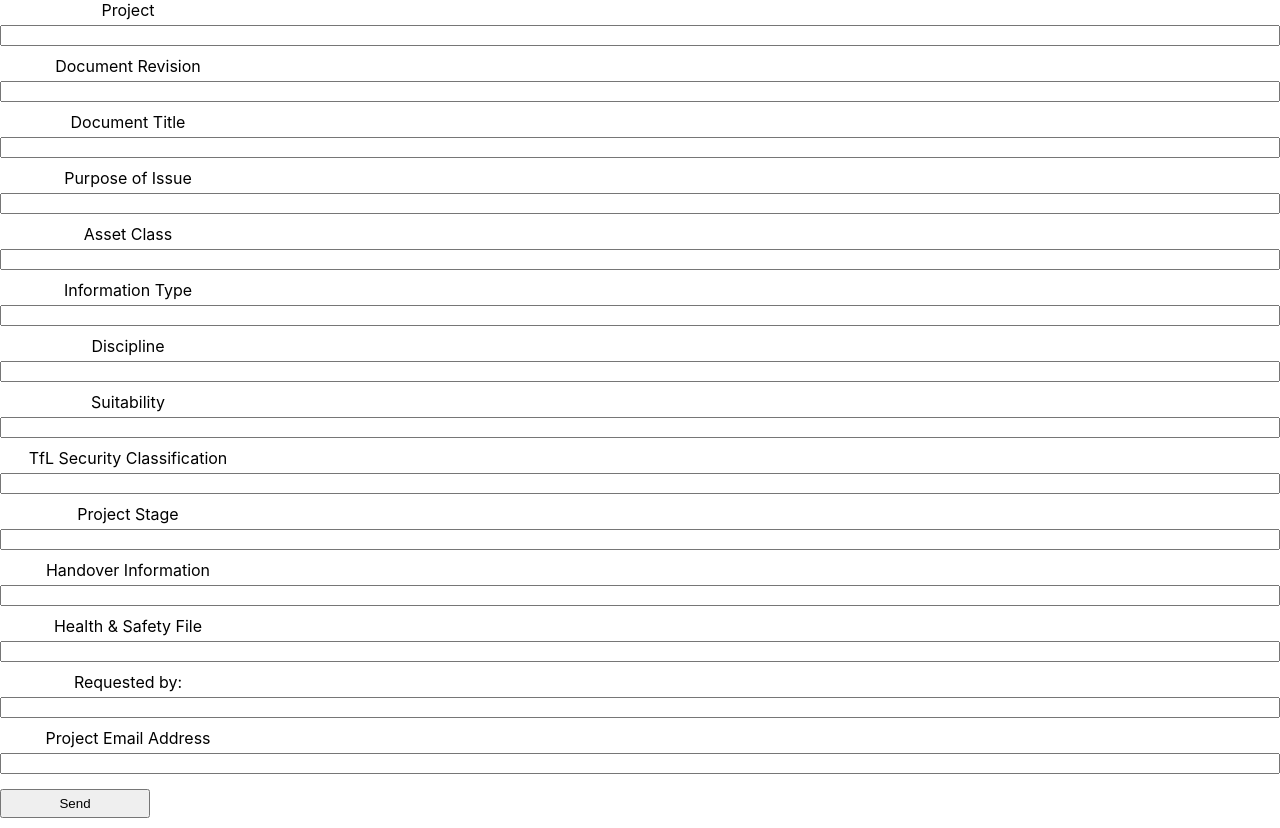
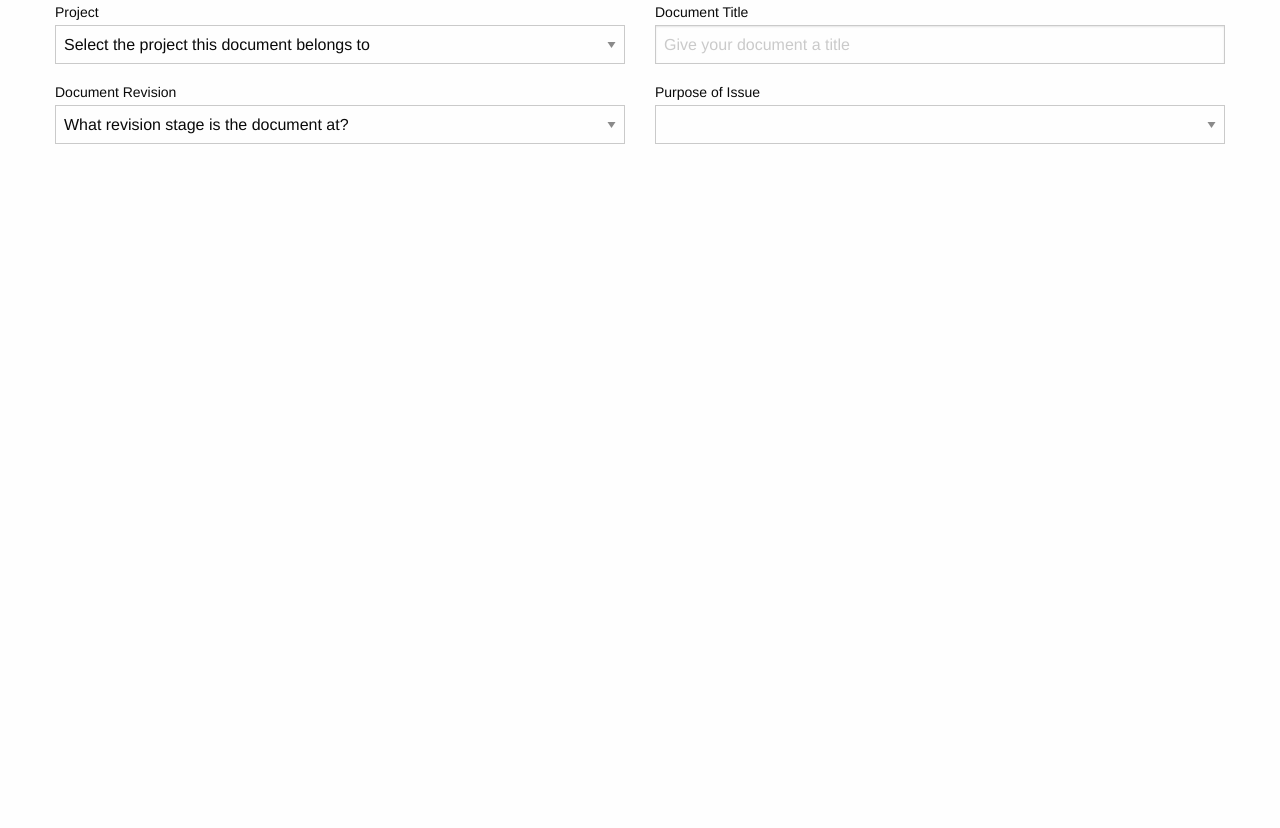
Before and after one commit to Senny10/CapitalDNRF, a React (Create React App) app in the folder document-numbers/: page / in a window 1280 px wide. After the commit the page ends 800 px from the top, so only its background shows below. Built offline with nearby package versions, Linux system fonts and the light colour scheme.

Commit message:
dropdown menu components and free text components included

```diff
--- a/document-numbers/package.json
+++ b/document-numbers/package.json
@@ -10,6 +10,7 @@
     "@types/node": "^16.18.23",
     "@types/react": "^18.0.35",
     "@types/react-dom": "^18.0.11",
+    "foundation-sites": "^6.7.5",
     "react": "^18.2.0",
     "react-dom": "^18.2.0",
     "react-hook-form": "^7.38.0",
--- a/document-numbers/src/App.css
+++ b/document-numbers/src/App.css
@@ -1,4 +1,4 @@
-.form-control {
+/* .form-control {
   display: flex;
   flex-direction: column;
   margin-bottom: 10px;
@@ -17,6 +17,11 @@ button {
 
 .App {
   text-align: center;
+}
+
+.errorMsg {
+  color: red;
+  font-weight: bold;
 }
 
 .App-logo {
@@ -52,4 +57,4 @@ button {
   to {
     transform: rotate(360deg);
   }
-}
+} */
--- a/document-numbers/src/App.tsx
+++ b/document-numbers/src/App.tsx
@@ -1,25 +1,37 @@
-import React from 'react';
+import React, { useState } from 'react';
 import { useForm } from 'react-hook-form';
 import './App.css';
+import Form, { FormState } from './Components/Form';
 
 function App() {
-  const {
-    register,
-    handleSubmit,
-    formState: { errors },
-  } = useForm();
-  const onSubmit = (data: any) => {
-    console.log(data);
-  };
+  // const {
+  //   register,
+  //   handleSubmit,
+  //   formState: { errors },
+  // } = useForm();
+
+  // const onSubmit = (data: any) => {
+  //   console.log(data);
+  // };
+
+  const [formState, setFormState] = useState<FormState>({
+    project: '',
+    documentTitle: '',
+    documentRevision: '',
+    purposeOfIssue: '',
+  });
+
   return (
     <div className="App">
-      <form onSubmit={handleSubmit(onSubmit)}>
+      <Form formState={formState} setFormState={setFormState} />
+
+      {/* <form onSubmit={handleSubmit(onSubmit)}>
         <div className="form-control">
           <label>Project</label>
           <input type='project' {...register('project', {
             required: true
           })} name='project' />
-          {errors.project && errors.project.type === "required" && (
+          {errors.project?.type === "required" && (
             <p className="errorMsg">Project number is required.</p>
           )}
         </div>
@@ -28,16 +40,16 @@ function App() {
           <input type='docrev' {...register('docrev', {
             required: true
           })} name='docrev' />
-          {errors.docrev && errors.docrev.type === "required" && (
+          {errors.docrev?.type === "required" && (
             <p className="errorMsg">Document revision is required.</p>
           )}
         </div>
-        <div className="form-control">
+        <div className="form-\control">
           <label>Document Title</label>
           <input type='doctitle' {...register('doctitle', {
             required: true
           })} name='doctitle' />
-          {errors.doctitle && errors.doctitle.type === "required" && (
+          {errors.doctitle?.type === "required" && (
             <p className="errorMsg">Document title is required.</p>
           )}
         </div>
@@ -46,7 +58,7 @@ function App() {
           <input type='purpOfIssue' {...register('purpOfIssue', {
             required: true
           })} name='purpOfIssue' />
-          {errors.purpOfIssue && errors.purpOfIssue.type === "required" && (
+          {errors.purpOfIssue?.type === "required" && (
             <p className="errorMsg">Document purpose of issue is required.</p>
           )}
         </div>
@@ -55,7 +67,7 @@ function App() {
           <input type='assetclass' {...register('assetclass', {
             required: true
           })} name='assetclass' />
-          {errors.assetclass && errors.assetclass.type === "required" && (
+          {errors.assetclass?.type === "required" && (
             <p className="errorMsg">Document asset case required.</p>
           )}
         </div>
@@ -64,7 +76,7 @@ function App() {
           <input type='infotype' {...register('infotype', {
             required: true
           })} name='infotype' />
-          {errors.infotype && errors.infortype.type === "required" && (
+          {errors.infotype?.type === "required" && (
             <p className="errorMsg">Document type is required.</p>
           )}
         </div>
@@ -73,7 +85,7 @@ function App() {
           <input type='discipline' {...register('discipline', {
             required: true
           })} name='discipline' />
-          {errors.discipline && errors.discipline.type === "required" && (
+          {errors.discipline?.type === "required" && (
             <p className="errorMsg">Document discipline of issue is required.</p>
           )}
         </div>
@@ -82,7 +94,7 @@ function App() {
           <input type='suitability' {...register('suitability', {
             required: true
           })} name='suitability' />
-          {errors.suitability && errors.suitability.type === "required" && (
+          {errors.suitability?.type === "required" && (
             <p className="errorMsg">Suitability code is required.</p>
           )}
         </div>
@@ -91,7 +103,7 @@ function App() {
           <input type='securityclass' {...register('securityclass', {
             required: true
           })} name='securityclass' />
-          {errors.securityclass && errors.securityclass.type === "required" && (
+          {errors.securityclass?.type === "required" && (
             <p className="errorMsg">Security class is required.</p>
           )}
         </div>
@@ -100,7 +112,7 @@ function App() {
           <input type='projstage' {...register('projstage', {
             required: true
           })} name='projstage' />
-          {errors.projstage && errors.projstage.type === "required" && (
+          {errors.projstage?.type === "required" && (
             <p className="errorMsg">Project stage is required.</p>
           )}
         </div>
@@ -109,7 +121,7 @@ function App() {
           <input type='handoverinfo' {...register('handoverinfo', {
             required: true
           })} name='handoverinfo' />
-          {errors.handoverinfo && errors.handoverinfo.type === "required" && (
+          {errors.handoverinfo?.type === "required" && (
             <p className="errorMsg">Handover information is required.</p>
           )}
         </div>
@@ -118,7 +130,7 @@ function App() {
           <input type='hsf' {...register('hsf', {
             required: true
           })} name='hsf' />
-          {errors.hsf && errors.hsf.type === "required" && (
+          {errors.hsf?.type === "required" && (
             <p className="errorMsg">REQUIRED!!!</p>
           )}
         </div>
@@ -127,7 +139,7 @@ function App() {
           <input type='requested' {...register('requested', {
             required: true
           })} name='requested' />
-          {errors.purpOfIssue && errors.purpOfIssue.type === "required" && (
+          {errors.requested?.type === "required" && (
             <p className="errorMsg">REQUIRED!!! - Who needs to see this number??</p>
           )}
         </div>
@@ -136,7 +148,7 @@ function App() {
           <input type='emailAddress' {...register('emailAddress', {
             required: true
           })} name='emailAddress' />
-          {errors.emailAddress && errors.emailAddress.type === "required" && (
+          {errors.emailAddress?.type === "required" && (
             <p className="errorMsg">Email address is required.</p>
           )}
         </div>
@@ -144,7 +156,7 @@ function App() {
           <label></label>
           <button type="submit">Send</button>
         </div>
-      </form>
+      </form> */}
 
     </div>
   );
--- /dev/null
+++ b/document-numbers/src/Components/Form.tsx
@@ -0,0 +1,77 @@
+import React, {ChangeEventHandler} from 'react';
+
+import Input from './Input';
+
+export interface FormState {
+    project: string;
+    documentTitle: string;
+    documentRevision: string;
+    purposeOfIssue: string;
+}
+
+interface FormProps {
+    formState: FormState;
+    setFormState: (newValue: FormState) => void;
+}
+
+const Form = ({ formState, setFormState }: FormProps) => {
+    const updateFormValue =
+        (name: string): ChangeEventHandler<HTMLInputElement | HTMLSelectElement> =>
+            (event) => {
+                setFormState({
+                    ...formState,
+                    [name]: event.target.value,
+                });
+            };
+
+    return (
+        <form>
+            <div className="grid-container">
+                <div className="grid-x grid-padding-x">
+                    <Input
+                        label='Project'
+                        name='project'
+                        value={formState.project}
+                        placeholder='Select the project this document belongs to'
+                        type='drop-down'
+                        options={[{ label: 'test', value: 'test' }]}
+                        updateValue={updateFormValue('project')}
+                    />
+                    <Input
+                        label='Document Title'
+                        name='documentTitle'
+                        value={formState.documentTitle}
+                        placeholder='Give your document a title'
+                        updateValue={updateFormValue('documentTitle')}
+                    />
+                    <Input
+                        label='Document Revision'
+                        name='documentRevision'
+                        value={formState.documentRevision}
+                        placeholder='What revision stage is the document at?'
+                        type='drop-down'
+                        options={[
+                            { label: 'P01 - Drawing Draft', value: 'P01' },
+                            { label: 'C01 - Technical Document Draft', value: 'C01' },
+                            { label: '01 - External Technical Document', value: '01' },
+                        ]}
+                        updateValue={updateFormValue('documentRevision')}
+                    />
+                    <Input
+                    label= 'Purpose of Issue'
+                    name= 'purposeOfIssue'
+                    value= {formState.purposeOfIssue}
+                    type= 'drop-down'
+                    options={[
+                        {label: 'For Information', value: 'For Information'},
+                        {label: 'For Acceptance', value: 'For Acceptance'},
+                    ]}
+                    updateValue={updateFormValue('purposeOfIssue')}
+                    />
+                </div>
+            </div>
+        </form>
+    );
+};
+
+export default Form;
--- /dev/null
+++ b/document-numbers/src/Components/Input.tsx
@@ -0,0 +1,73 @@
+import React, { ChangeEventHandler } from 'react';
+
+interface InputProps {
+    label: string;
+    name: string;
+    value: string;
+    placeholder?: string;
+    required?: boolean;
+    type?: 'text' | 'email' | 'drop-down';
+    options?: Array<{
+        label: string;
+        value: string;
+    }>;
+    updateValue: ChangeEventHandler<HTMLInputElement | HTMLSelectElement>;
+}
+
+
+const createInputComponent = ({ label, name, value, placeholder, required, type, options, updateValue }: InputProps) => {
+    type = !!type ? type : 'text';
+
+    if (['text', 'email'].includes(type)) {
+        return <input
+            type={type}
+            name={name}
+            value={value}
+            placeholder={placeholder}
+            required={!!required}
+            onChange={updateValue}
+        />;
+    }
+
+    if ('drop-down' === type) {
+        if (!options) {
+            return <div>MISSING OPTIONS</div>;
+        }
+
+        return (
+            <select
+                title={label}
+                name={name}
+                value={value}
+                required={!!required}
+                onChange={updateValue}
+                defaultValue={''}
+            >
+                <option value='' disabled>{placeholder}</option>
+                {options.map(option => (
+                    <option
+                        key={`${name}-${option.value}`}
+                        value={option.value}
+                    >{option.label}</option>
+                ))}
+            </select>
+        )
+    }
+
+    return <div>INCORRECT TYPE</div>;
+}
+
+const Input = ({ label, name, value, placeholder, required, type, options, updateValue }: InputProps) => {
+    const componentElement = createInputComponent({ label, name,  value, placeholder, required, type, options, updateValue });
+
+    return (
+        <div className="medium-6 cell">
+            <label>
+                {label}
+                {componentElement}
+            </label>
+        </div>
+    );
+};
+
+export default Input;
--- a/document-numbers/src/index.css
+++ b/document-numbers/src/index.css
@@ -1,4 +1,4 @@
-body {
+/* body {
   margin: 0;
   font-family: -apple-system, BlinkMacSystemFont, 'Segoe UI', 'Roboto', 'Oxygen',
     'Ubuntu', 'Cantarell', 'Fira Sans', 'Droid Sans', 'Helvetica Neue',
@@ -10,4 +10,4 @@ body {
 code {
   font-family: source-code-pro, Menlo, Monaco, Consolas, 'Courier New',
     monospace;
-}
+} */
--- a/document-numbers/src/index.tsx
+++ b/document-numbers/src/index.tsx
@@ -1,7 +1,8 @@
+import 'foundation-sites/dist/css/foundation.min.css';
 import React from 'react';
 import ReactDOM from 'react-dom/client';
+import App from './App';
 import './index.css';
-import App from './App';
 import reportWebVitals from './reportWebVitals';
 
 const root = ReactDOM.createRoot(
```
Also changed, not shown: document-numbers/src/Components/Input.css (added), 1 other file (tests, documents, lock files or other folders).
